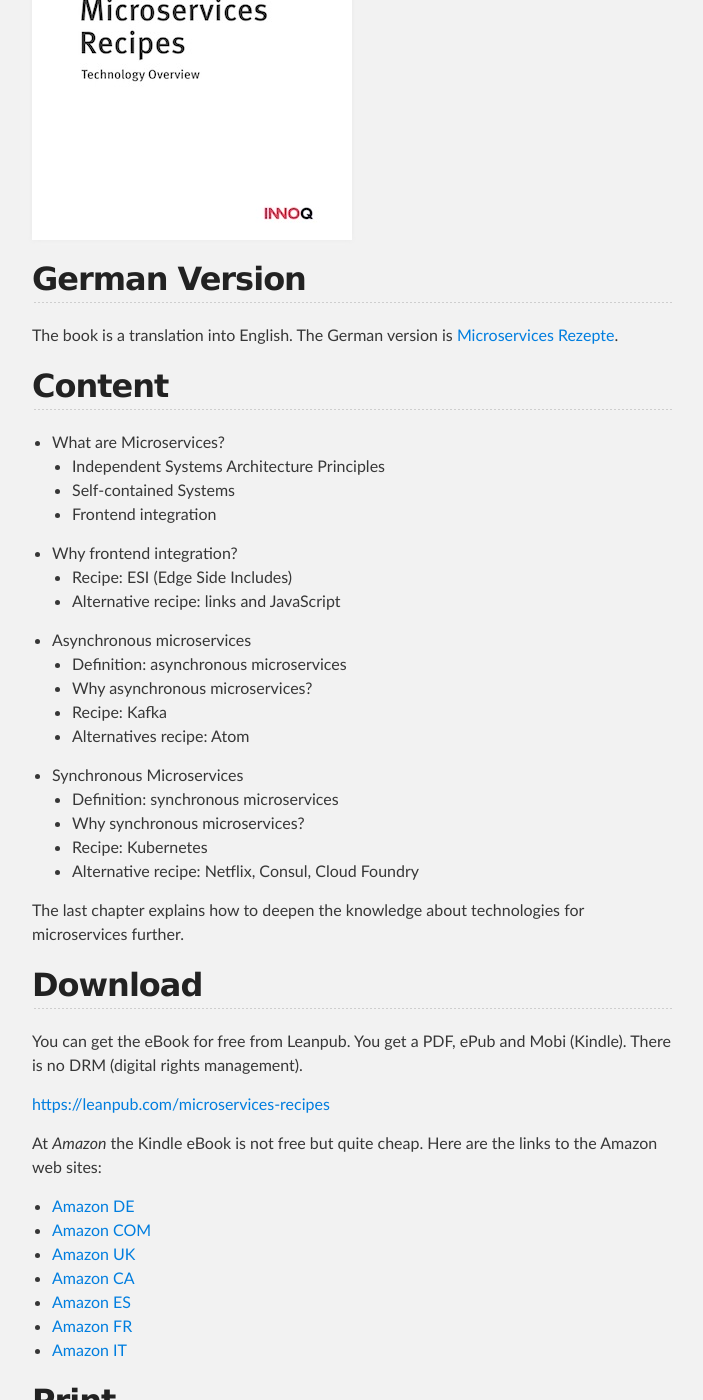
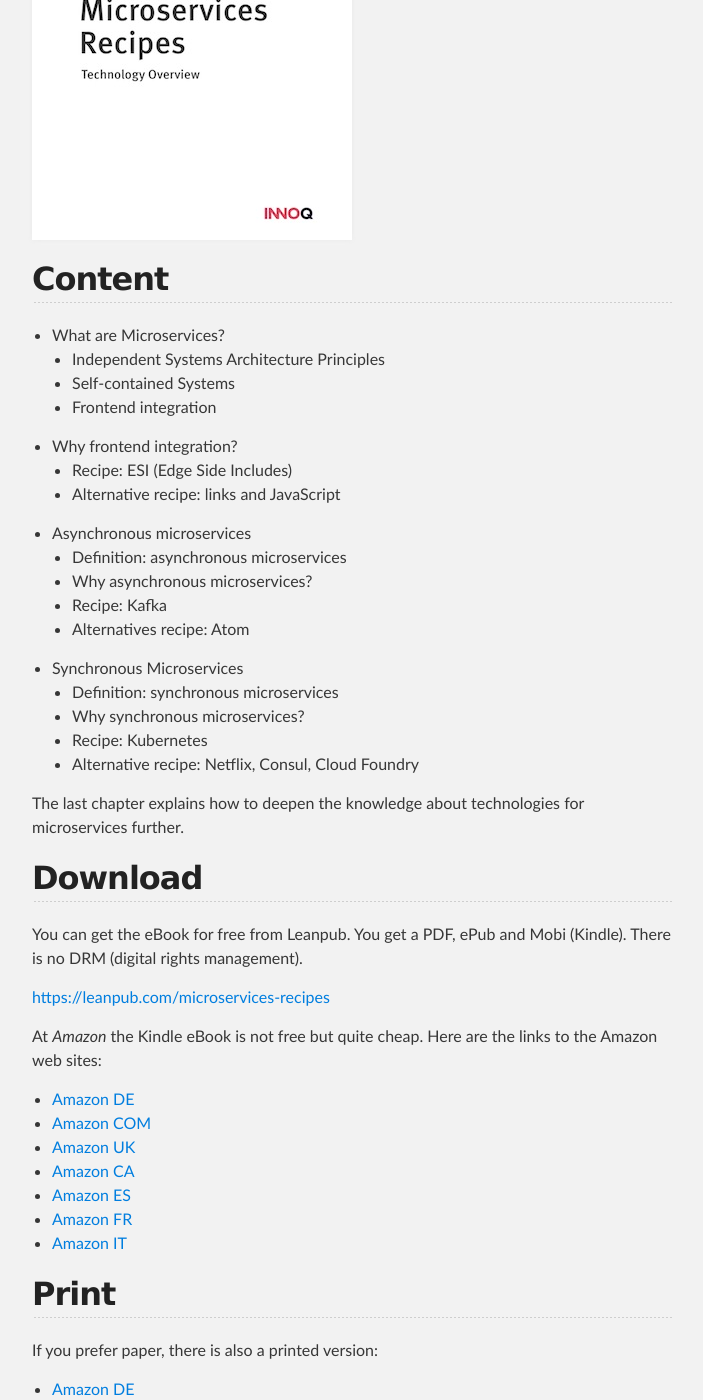
Before and after one commit to ewolff/practical-microservices.com, a Jekyll site: the page built from recipes.md, in a window 1280 px wide and 1400 px high, scrolled down 679 px. Shown: the whole window, without its empty margins (288-991 px from the left). Built offline with Jekyll 4.4.1, drawn with Linux system fonts in a browser that asks for light colours; some of the changed text lies outside the part shown.

Commit message:
Change order of paragraphs

```diff
--- a/recipes.md
+++ b/recipes.md
@@ -11,11 +11,6 @@ This brochure includes technology recipes for the implementation of
 microservices. The code for the examples can be downloaded for free.
 
 <img src="images/recipes.jpg" width="50%" />
-
-## German Version
-
-The book is a translation into English. The German version is
-[Microservices Rezepte](http://microservices-praxisbuch.de/rezepte.html).
 
 ## Content
 
```
Also changed, not shown: other parts of recipes.md (+5 -0 lines).
